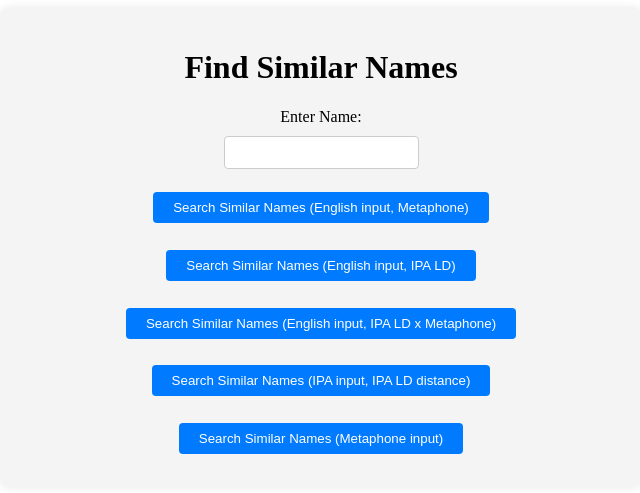
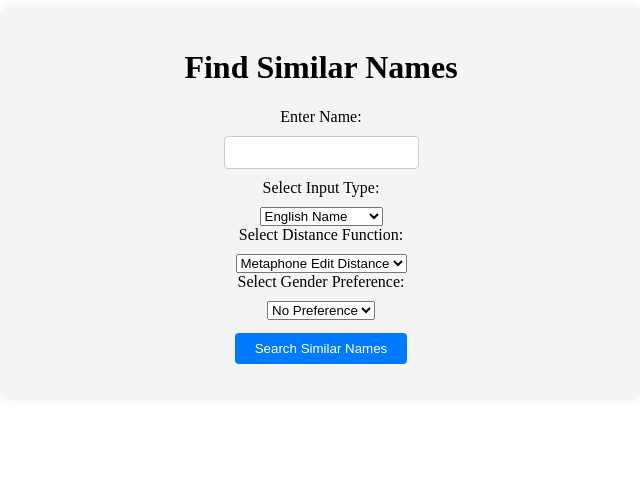
Before and after one commit to cemreefe/similar-name-finder, a Flask app: page / in a window 1280 px wide. Shown: the top 493 px of the page, without its empty margins (319-959 px from the left). Run offline with Flask 3, Linux system fonts and the light colour scheme.

Commit message:
Semi-working turkish name search

```diff
--- a/app.py
+++ b/app.py
@@ -2,39 +2,77 @@ from flask import Flask, render_template, request
 import sqlite3
 from metaphone import doublemetaphone
 from nltk import edit_distance
+from epitran import Epitran
+import helpers.metaphone_helper as mhelp
 from eng_to_ipa import ipa_list
+
 
 app = Flask(__name__)
 
-# Function to retrieve top 10 similar names based on phonetic representation
-def get_similar_names(input_name, search_type):
+def get_similar_names(input_name, input_type, distance_function, gender):
+
+    # Define separate functions for different cases
+    def calculate_similarity_ipa(input_name, input_ipa, input_mp, name, name_gender, name_phonetic_repr, name_ipa, name_ipa_alts):
+        return edit_distance(input_ipa, name_ipa)
+
+    def calculate_similarity_metaphone(input_name, input_ipa, input_mp, name, name_gender, name_phonetic_repr, name_ipa, name_ipa_alts):
+        return edit_distance(input_mp, name_phonetic_repr)
+
+    def calculate_similarity_hybrid(input_name, input_ipa, input_mp, name, name_gender, name_phonetic_repr, name_ipa, name_ipa_alts):
+        return edit_distance(input_mp, name_phonetic_repr) * 100 + edit_distance(input_ipa, name_ipa)
+
+    def calculate_similarity_error(*args):
+        return 404
+
     conn = sqlite3.connect('names_database.db')
     cursor = conn.cursor()
     cursor.execute('''SELECT * FROM names''')
     all_names = cursor.fetchall()
+    conn.close()
+
+    if input_type == 'english':
+        input_mp = doublemetaphone(input_name)[0]
+        input_ipa = ipa_list(input_name)[0][0]
+    elif input_type == 'ipa':
+        input_ipa = input_name
+        input_mp = None  # Not needed for IPA input
+    elif input_type == 'mp':
+        input_ipa = None # Not needed for MP input
+        input_mp = input_name
+    elif input_type == 'turkish':
+        ep = Epitran('tur-Latn')
+        input_ipa = ep.transliterate(input_name)
+        input_mp = mhelp.map_ipa_to_metaphone(input_ipa)
+
+    # Determine which function to use based on input type and distance function
+    if input_type == 'english' or input_type == 'turkish':
+        if distance_function == 'mp':
+            calculate_similarity = calculate_similarity_metaphone
+        elif distance_function == 'ipa':
+            calculate_similarity = calculate_similarity_ipa
+        elif distance_function == 'hybrid':
+            calculate_similarity = calculate_similarity_hybrid
+        else:
+            calculate_similarity = calculate_similarity_error
+    elif input_type == 'ipa' and distance_function == 'ipa':
+        calculate_similarity = calculate_similarity_ipa
+    elif input_type == 'mp' and distance_function == 'mp':
+        calculate_similarity = calculate_similarity_metaphone
+    else:
+        calculate_similarity = calculate_similarity_error
+
     similar_names = []
 
-    input_phonetic_repr = doublemetaphone(input_name)[0]
-    input_ipa = ipa_list(input_name)[0][0]
+    for name, name_gender, name_phonetic_repr, name_ipa, name_ipa_alts in all_names:
+        if gender and name_gender != gender:
+            continue  # Skip if gender preference doesn't match
 
-    for name, gender, name_phonetic_repr, name_ipa, name_ipa_alts in all_names:
-
-        if search_type == 'ipa':
-            similarity_score = edit_distance(input_name, name_ipa)
-        elif search_type == 'english-mp':
-            similarity_score = edit_distance(input_phonetic_repr, name_phonetic_repr)
-        elif search_type == 'english-ipa':
-            similarity_score = edit_distance(input_ipa, name_ipa)
-        elif search_type == 'english-mixedapproach':
-            similarity_score = edit_distance(input_ipa, name_phonetic_repr) * 100 + edit_distance(input_phonetic_repr, name_phonetic_repr)
-        elif search_type == 'mp':
-            similarity_score = edit_distance(input_name.upper(), name_phonetic_repr)
-
-        similar_names.append((name, gender, name_phonetic_repr, name_ipa, name_ipa_alts, similarity_score))
+        similarity_score = calculate_similarity(input_name, input_ipa, input_mp, name, name_gender, name_phonetic_repr, name_ipa, name_ipa_alts)
+        similar_names.append((name, name_gender, name_phonetic_repr, name_ipa, name_ipa_alts, similarity_score))
 
     similar_names.sort(key=lambda x: x[-1])  # Sort by similarity score
-    conn.close()
-    return similar_names[:10]
+    return similar_names[:10], (input_name, input_ipa, input_mp)
+
 
 @app.route('/')
 def index():
@@ -43,9 +81,11 @@ def index():
 @app.route('/find_similar_names', methods=['POST'])
 def find_similar_names():
     input_name = request.form['name']
-    search_type = request.form['search_type']  # Added line to retrieve search_type
-    similar_names = get_similar_names(input_name, search_type)  # Updated function call
-    return render_template('results.html', input_name=input_name, similar_names=similar_names)
+    input_type = request.form['input_type']
+    distance_function = request.form['distance_function']
+    gender = request.form['gender'] if 'gender' in request.form else None
+    similar_names, input_fields = get_similar_names(input_name, input_type, distance_function, gender)
+    return render_template('results.html', input_name=input_name, similar_names=similar_names, input_fields=input_fields)
 
 if __name__ == '__main__':
     app.run(debug=True)
--- /dev/null
+++ b/helpers/metaphone_helper.py
@@ -0,0 +1,156 @@
+"""
+This library provides two functions:
+
+1. `map_ipa_to_english` maps International Phonetic Alphabet (IPA) sounds to their closest English sound equivalents.
+2. `convert_to_metaphone` converts the resulting phonetic representation into a metaphone, which is a phonetic algorithm used for indexing and comparing words by their sound.
+
+Here's how it works:
+
+1. The `map_ipa_to_english` function takes an IPA string as input and replaces each IPA sound with its closest English sound equivalent using a dictionary mapping. The resulting string represents the phonetic transcription of the input IPA string in English sounds.
+
+2. The `convert_to_metaphone` function takes the phonetic string from `map_ipa_to_english` and applies the Metaphone algorithm to it. The Metaphone algorithm is a phonetic encoding algorithm that transforms words into a code based on their sound. The resulting metaphone code can be used for indexing and comparing words by their sound, which is useful for tasks like spell-checking and name matching.
+
+"""
+
+import re
+
+# Dictionary mapping IPA sounds to their closest English sound equivalents
+IPA_TO_ENGLISH = {
+    'ɑ': 'a', 'æ': 'ae', 'ɐ': 'a', 'ɒ': 'o', 'ɔ': 'o', 'ɕ': 'sh', 'ç': 'sh', 'ð': 'th',
+    'ɘ': 'e', 'ə': 'e', 'ɚ': 'er', 'ɛ': 'e', 'ɜ': 'er', 'ɝ': 'er', 'ɞ': 'e', 'ɟ': 'j',
+    'ɡ': 'g', 'ɣ': 'h', 'ɤ': 'o', 'ɥ': 'h', 'ɦ': 'h', 'ɧ': 'ng', 'ɨ': 'i', 'ɪ': 'i',
+    'ɫ': 'l', 'ɬ': 'l', 'ɭ': 'l', 'ɮ': 'l', 'ɯ': 'u', 'ɰ': 'w', 'ɱ': 'm', 'ɲ': 'n',
+    'ɳ': 'n', 'ɴ': 'n', 'ɵ': 'o', 'ɶ': 'o', 'ɸ': 'f', 'ɹ': 'r', 'ɺ': 'r', 'ɻ': 'r',
+    'ɼ': 'r', 'ɽ': 'r', 'ɾ': 'r', 'ɿ': 'r', 'ʀ': 'r', 'ʁ': 'r', 'ʂ': 'sh', 'ʃ': 'sh',
+    'ʄ': 'j', 'ʅ': 'ng', 'ʆ': 'n', 'ʇ': 'n', 'ʈ': 't', 'ʉ': 'u', 'ʊ': 'u', 'ʋ': 'v',
+    'ʌ': 'a', 'ʍ': 'wh', 'ʎ': 'l', 'ʏ': 'y', 'ʐ': 'r', 'd͡ʒ': 'j', 'ʑ': 'z', 'ʒ': 'zh',
+    'ʓ': 'zh', 'ʔ': '', 'ʕ': 'h', 'ʖ': 'r', 'ʗ': 'r', 'ʘ': 'o', 'ʙ': 'b', 'ʚ': 'h', 'ʛ': 'g',
+    'ʜ': 'h', 'ʝ': 'y', 'ʞ': 'k', 'ʟ': 'l', 'ʠ': 'q', 'ʡ': 'g', 'ʢ': 'n', 'ʣ': 'z',
+    'ʤ': 'j', 'ʥ': 'j', 'ʦ': 'ts', 'ʧ': 'ch', 'ʨ': 'ch', 'ʩ': 'r', 'ʪ': 'l', 'ʫ': 'l',
+    'ʬ': 'l', 'ʭ': 'w', 'ʮ': 'h', 'ʯ': 'n', 'ˀ': '', 'ˁ': '', 'ˆ': '', 'ˈ': '', 'ˌ': '',
+    'ˍ': '', 'ˎ': '', 'ˏ': '', 'ː': '', 'ˑ': '', 'ˠ': '', 'ˡ': '', 'ˢ': '', 'ˣ': '',
+    'ˤ': '', '˥': '', '˦': '', '˧': '', '˨': '', '˩': '', 'ˮ': '', 'ˬ': '', 'ˈ': '',
+    'ˌ': '', 'ː': '',
+}
+
+# Metaphone encoding rules
+METAPHONE_RULES = [
+    # Drop duplicate adjacent letters, except for C
+    (r'([bcdfgjklmnpqrstvwxyz])\1+', r'\1'),
+
+    # Drop the first letter if the string begins with AE, GN, KN, PN or WR
+    (r'^(ae|gn|kn|pn|wr)([aeiouy].*)?', r'\2'),
+
+    # Drop B if after M at the end of the string
+    (r'mb$', ''),
+
+    # C transforms
+    (r'ch', 'x'),  # X if followed by IA or H
+    (r'c(i|e|y)', 's'),  # S if followed by I, E, or Y
+    (r'c', 'k'),  # K otherwise
+
+    # D transforms
+    (r'dge$', 'j'),  # J if followed by GE, GY, or GI
+    (r'dg(y|i|e)$', 'j'),
+    (r'd', 't'),  # T otherwise
+
+    # Drop G conditions
+    (r'g([b-df-hj-np-tv-z]|$)', ''),  # Drop G
+    (r'g(n|ned)$', ''),  # if followed by N or NED and is at the end of the string
+
+    # G transforms
+    (r'g(i|e|y)', 'j'),  # J if before I, E or Y and is not a GG
+    (r'g', 'k'),  # K otherwise
+
+    # Drop H conditions
+    (r'h([aeiou])', r'\1'),  # if after a vowel and not before a vowel
+    (r'h([csptg])', r'\1'),  # if after C, S, P, T or G
+
+    # Drop K if after C
+    (r'ck', 'k'),
+
+    # PH transforms
+    (r'ph', 'f'),  # PH transforms into F
+
+    # Q transforms
+    (r'q', 'k'),  # Q transforms into K
+
+    # S transforms
+    (r's(ia|io|h)', 'x'),  # S transforms into X if followed by H, IO or IA
+    (r's', 's'),
+
+    # T transforms
+    (r't(ia|io)', 'x'),  # T transforms into X if followed by IA or IO
+    (r'th', '0'),  # TH transforms into 0 (zero)
+
+    # Drop T if followed by CH
+    (r'tch', 'ch'),
+
+    # V transforms
+    (r'v', 'f'),  # V transforms into F
+
+    # Drop W conditions
+    (r'^w([^aeiou]|$)', r'\1'),  # Drop W if not followed by a vowel
+
+    # WH transforms
+    (r'wh', 'w'),  # WH transforms into W if at the beginning of the string
+
+    # X transforms
+    (r'^x', 's'),  # X transforms into S if at the beginning
+    (r'x', 'ks'),  # KS otherwise
+
+    # Drop Y if not followed by a vowel
+    (r'y([^aeiou]|$)', r'\1'),
+
+    # Z transforms
+    (r'z', 's'),  # Z transforms into S
+
+    # Drop all vowels unless it is the beginning character
+    (r'(?<!^)[aeiou]', '')
+]
+
+
+def map_ipa_to_english(ipa_str):
+    """
+    Maps IPA sounds to their closest English sound equivalents.
+
+    Args:
+        ipa_str (str): A string containing IPA sounds.
+
+    Returns:
+        str: The phonetic transcription of the input IPA string in English sounds.
+    """
+    result = ipa_str
+    for ipa, english in IPA_TO_ENGLISH.items():
+        result = result.replace(ipa, english)
+    return result
+
+def convert_to_metaphone(phonetic_str):
+    """
+    Converts a phonetic string into a metaphone code.
+
+    Args:
+        phonetic_str (str): A string representing the phonetic transcription.
+
+    Returns:
+        str: The metaphone code for the input phonetic string.
+    """
+    metaphones = []
+    phonetic_words = phonetic_str.lower().split()
+    for word in phonetic_words:
+        metaphone = word
+        for i, (pattern, replacement) in enumerate(METAPHONE_RULES):
+            metaphone = re.sub(pattern, replacement, metaphone)
+        metaphones.append(metaphone)
+    return ' '.join(metaphones).upper()
+
+def map_ipa_to_metaphone(ipa_str):
+    mapped_to_en = map_ipa_to_english(ipa_str)
+    return convert_to_metaphone(mapped_to_en)
+
+ipa_string = "ɪnˈtɝnæʃnəl fəˈnɛtɪk ˈælfəbɛt"
+english_phonetic = map_ipa_to_english(ipa_string)
+print(english_phonetic)  # Output: "internaeshnl fenetik aelfabet"
+
+metaphone_code = convert_to_metaphone(english_phonetic)
+print(">>>>>", metaphone_code)  # Output: "ntrn"
--- a/requirements.txt
+++ b/requirements.txt
@@ -1,3 +1,6 @@
 Flask==3.0.0
 nltk==3.6.5
 metaphone==0.6
+jamo
+g2pk
+epitran
--- a/templates/index.html
+++ b/templates/index.html
@@ -12,12 +12,57 @@
         <form action="/find_similar_names" method="POST">
             <label for="name">Enter Name:</label>
             <input type="text" id="name" name="name" required>
-            <button type="submit" name="search_type" value="english-mp">Search Similar Names (English input, Metaphone)</button>
-            <button type="submit" name="search_type" value="english-ipa">Search Similar Names (English input, IPA LD)</button>
-            <button type="submit" name="search_type" value="english-mixedapproach">Search Similar Names (English input, IPA LD x Metaphone)</button>
-            <button type="submit" name="search_type" value="ipa">Search Similar Names (IPA input, IPA LD distance)</button>
-            <button type="submit" name="search_type" value="mp">Search Similar Names (Metaphone input)</button>
+
+            <label for="input_type">Select Input Type:</label>
+            <select id="input_type" name="input_type">
+                <option value="english">English Name</option>
+                <option value="turkish">Turkish Name</option>
+                <option value="ipa">IPA Transcription</option>
+                <option value="mp">Metaphone</option>
+            </select>
+
+            <label for="distance_function">Select Distance Function:</label>
+            <select id="distance_function" name="distance_function">
+                <option value="mp">Metaphone Edit Distance</option>
+                <option value="ipa">IPA Edit Distance</option>
+                <!-- <option value="hybrid">Hybrid</option> -->
+            </select>
+
+            <label for="gender">Select Gender Preference:</label>
+            <select id="gender" name="gender">
+                <option value="">No Preference</option>
+                <option value="boy">Boy</option>
+                <option value="girl">Girl</option>
+            </select>
+
+            <button type="submit">Search Similar Names</button>
         </form>
     </div>
+
+    <script>
+    document.getElementById('input_type').addEventListener('change', function() {
+        var inputType = this.value;
+        var distanceFunctionDropdown = document.getElementById('distance_function');
+        var distanceOptions = distanceFunctionDropdown.getElementsByTagName('option');
+
+        // Enable all options initially and deselect all options
+        for (var i = 0; i < distanceOptions.length; i++) {
+            distanceOptions[i].disabled = false;
+            distanceOptions[i].selected = false;
+        }
+
+        // If input type is Metaphone, disable IPA options and select the next available option
+        if (inputType === 'mp') {
+            distanceOptions[0].disabled = true; // IPA Edit Distance
+            distanceOptions[1].selected = true; // Select Metaphone Edit Distance
+        }
+        // If input type is IPA, disable Metaphone options and select the next available option
+        else if (inputType === 'ipa') {
+            distanceOptions[1].disabled = true; // Metaphone Edit Distance
+            distanceOptions[2].disabled = true; // Hybrid
+            distanceOptions[0].selected = true; // Select IPA Edit Distance
+        }
+    });
+    </script>
 </body>
 </html>
--- a/templates/results.html
+++ b/templates/results.html
@@ -9,6 +9,9 @@
 <body>
     <div class="container">
         <h1>Similar Names to {{ input_name }}</h1>
+        <small>
+            {{ input_fields }}
+        </small>
         <table>
             <thead>
                 <tr>
```
